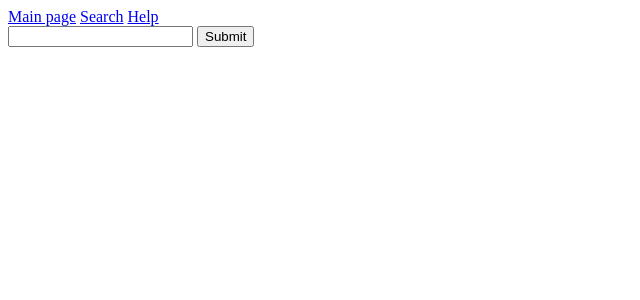
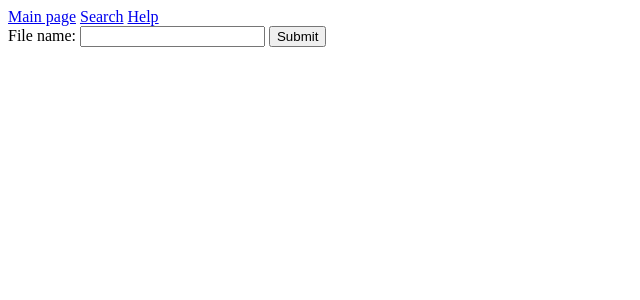
Before and after one commit to c-addict/task-7, a Flask app: page /search/ in a window 1280 px wide. Shown: the top 300 px of the page, without its empty margins (0-640 px from the left). Run offline with Flask 2, Linux system fonts and the light colour scheme.

Commit message:
complete task 7

```diff
--- a/app.py
+++ b/app.py
@@ -1,4 +1,6 @@
-from flask import Flask, render_template, request
+from flask import Flask, render_template, request, send_from_directory
+from utils.fileutils import search_files
+import json
 
 
 app = Flask(__name__)
@@ -14,7 +16,18 @@ def search():
     if request.method == 'GET':
         return render_template('search.html')
     else:
-        return render_template('search.html', files=[])
+        file_name = request.form['filename']
+        with open('json/dirs.json') as dirs_json:
+            dirs = json.load(dirs_json)
+        found_files = search_files(file_name, dirs)
+        return render_template('search.html', files=found_files)
+
+
+@app.route('/download/<path:path_to_file>/<file_name>')
+def download_file(path_to_file, file_name):
+    root = '/'
+    path = root + path_to_file
+    return send_from_directory(directory=path, filename=file_name)
 
 
 @app.route('/help/')
--- a/templates/search.html
+++ b/templates/search.html
@@ -17,14 +17,20 @@
 
     <main>
         <div class="main-container">
-            <form method="post" action="{{ url_for('search') }}">
-                <input type="text">
-                <input type="submit">
-            </form>
+            <div class="form-container">
+                <form method="post" action="{{ url_for('search') }}">
+                    <label for="filename">File name:</label>
+                    <input type="text" name="filename">
+                    <input type="submit">
+                </form>
+            </div>
             <div class="files-container">
                 {% for file in files %}
                     <div class="file-container">
-                        <p>File</p>
+                        <img src="/static/images/file.png">
+                        <p>
+                            <a href="{{ url_for('download_file', path_to_file=file[1], file_name=file[0])}}" download>{{ file[0] }}</a>
+                        </p>
                     </div>
                 {% endfor %}
             </div>
--- a/utils/fileutils.py
+++ b/utils/fileutils.py
@@ -15,5 +15,6 @@ def search_files(pattern: str, dirs=None) -> set:
     for path in dirs:
         for root, directory, files in os.walk(path):
             if pattern in files:
-                found_files.add((pattern, os.path.join(root, pattern)))
+                print(root)
+                found_files.add((pattern, root))
     return found_files
```
